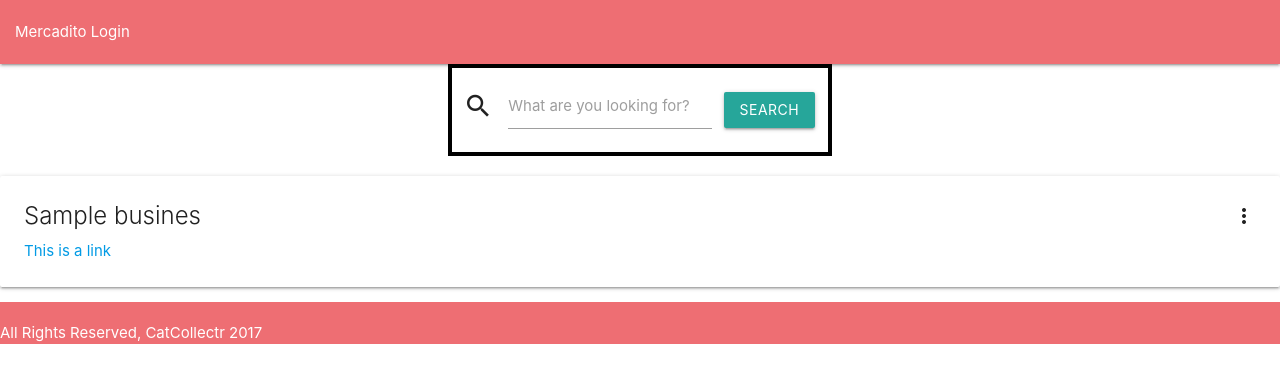
After one commit to mtom92/mercadito, a Django app: template basics/templates/search_result.html in a window 1280 px wide. The commit adds this page. Shown: the top 383 px of the page. Run offline with Django 3.2, Linux system fonts and the light colour scheme; the template is opened without the code that fills it: most values are stand-ins (such as "Sample title", 1, 10 or a date in 2020); some libraries are stand-ins or nearby versions.

Commit message:
added html with results

```diff
--- a/basics/forms.py
+++ b/basics/forms.py
@@ -6,6 +6,9 @@ from basics.models import MyUser, Business, TypeBusiness, Category
 class LoginForm(forms.Form):
     username = forms.CharField(label="User Name", max_length=64)
     password = forms.CharField(widget=forms.PasswordInput())
+
+class Search(forms.Form):
+    searcher = forms.CharField(max_length=64)
 
 USER_CHOICES= (
  ('business_owner', 'Business Owner'),
--- a/basics/templates/index.html
+++ b/basics/templates/index.html
@@ -4,11 +4,11 @@
 {% block content %}
   <div class="first_block">
     <div class="searcher">
-      <form class="form_search" method="get">
+      <form action="/search" class="form_search" method="get">
         <div class="row mainsearch">
           <div class="input-field col s12 ">
             <i class="material-icons prefix">search</i>
-            <input type="text" id="autocomplete-input" class="autocomplete">
+            <input type="text" name="searcher" id="searcher">
             <label for="autocomplete-input">What are you looking for?</label>
           </div>
           <button class="btn waves-effect waves-light subbot" type="submit" name="action">Search</button>
--- /dev/null
+++ b/basics/templates/search_result.html
@@ -0,0 +1,36 @@
+{% extends 'base.html' %}
+{% load staticfiles %}
+
+{% block content %}
+<div>
+  <form class="form_search" method="get">
+    <div class="row mainsearch">
+      <div class="input-field col s12 ">
+        <i class="material-icons prefix">search</i>
+        <input type="text" id="autocomplete-input" class="autocomplete">
+        <label for="autocomplete-input">What are you looking for?</label>
+      </div>
+      <button class="btn waves-effect waves-light subbot" type="submit" name="action">Search</button>
+    </div>
+  </form>
+</div>
+<div >
+  {% csrf_token %}
+  {% for business in result %}
+      <div class="card">
+      <div class="card-image waves-effect waves-block waves-light">
+        <img class="activator" src="">
+      </div>
+      <div class="card-content">
+        <span class="card-title activator grey-text text-darken-4">{{business.name}}<i class="material-icons right">more_vert</i></span>
+        <p><a href="#">This is a link</a></p>
+      </div>
+      <div class="card-reveal">
+        <span class="card-title grey-text text-darken-4">Card Title<i class="material-icons right">close</i></span>
+        <p>Here is some more information about this product that is only revealed once clicked on.</p>
+      </div>
+    </div>
+
+  {% endfor %}
+</div>
+{% endblock %}
--- a/basics/urls.py
+++ b/basics/urls.py
@@ -11,6 +11,7 @@ urlpatterns = [
     path('signup/', views.signup, name='signup'),
     path('newbusiness/', views.newbusiness, name='newbusiness'),
     path('business/<id>', views.business, name='business'),
+    path('search/', views.search, name='search'),
 ]
 
 if settings.DEBUG:
```
Also changed, not shown: basics/templates/search.html (added, +17 -0 lines), basics/views.py (+18 -1 lines).
